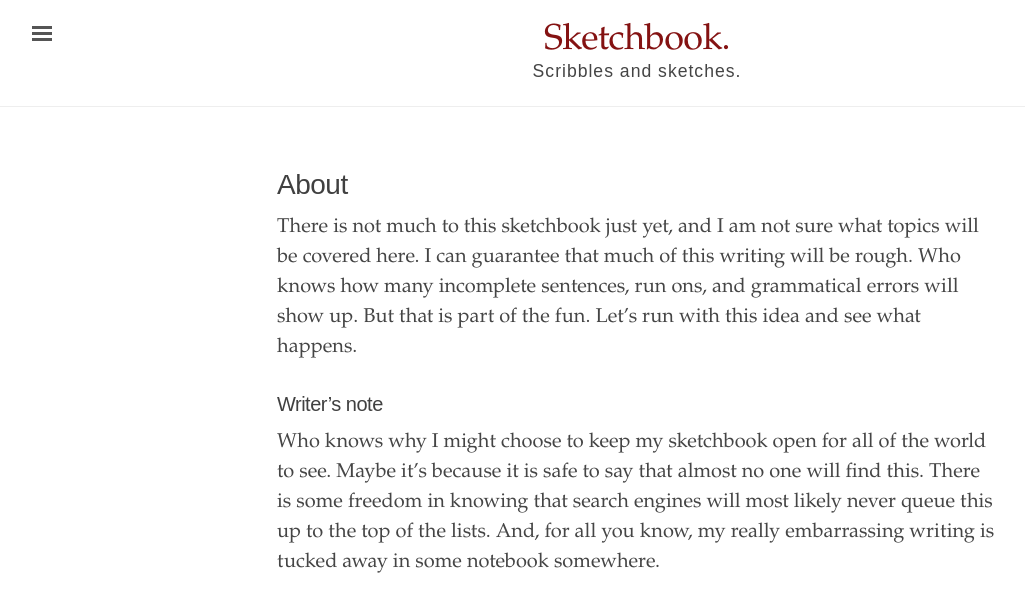
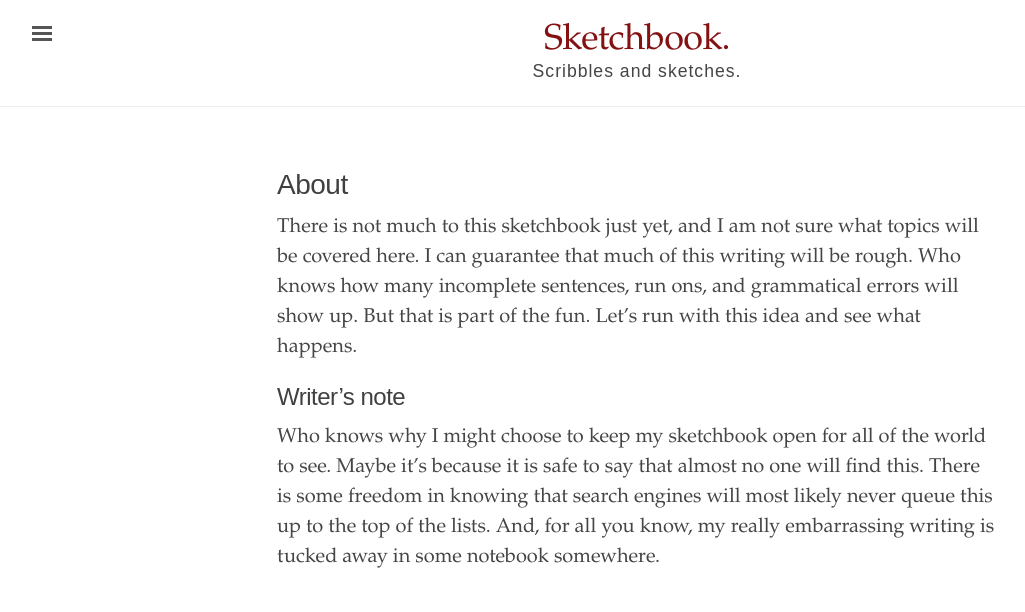
Before and after one commit to yngtodd/sketchbook, a Jekyll site: the page built from about.md, in a window 1280 px wide. Shown: the top 612 px of the page, without its empty margins (3-1028 px from the left). Built offline with Jekyll 4.4.1, drawn with Linux system fonts in a browser that asks for light colours.

```diff
--- a/about.md
+++ b/about.md
@@ -8,7 +8,7 @@ will be covered here. I can guarantee that much of this writing will be rough.
 Who knows how many incomplete sentences, run ons, and grammatical errors will
 show up. But that is part of the fun. Let's run with this idea and see what happens.
 
-### Writer's note
+## Writer's note
 
 Who knows why I might choose to keep my sketchbook open for all of the world to
 see. Maybe it's because it is safe to say that almost no one will find this. There is
```
